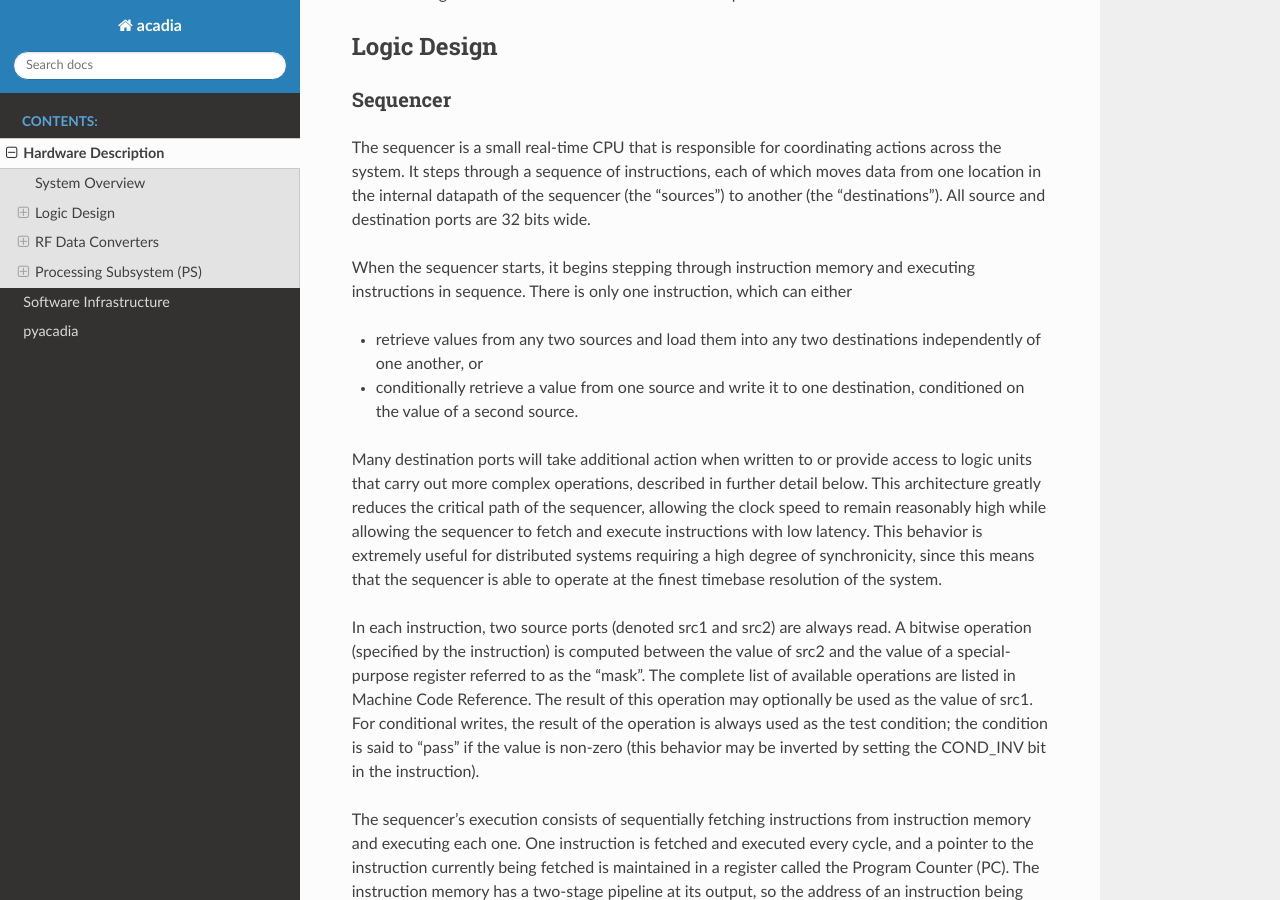
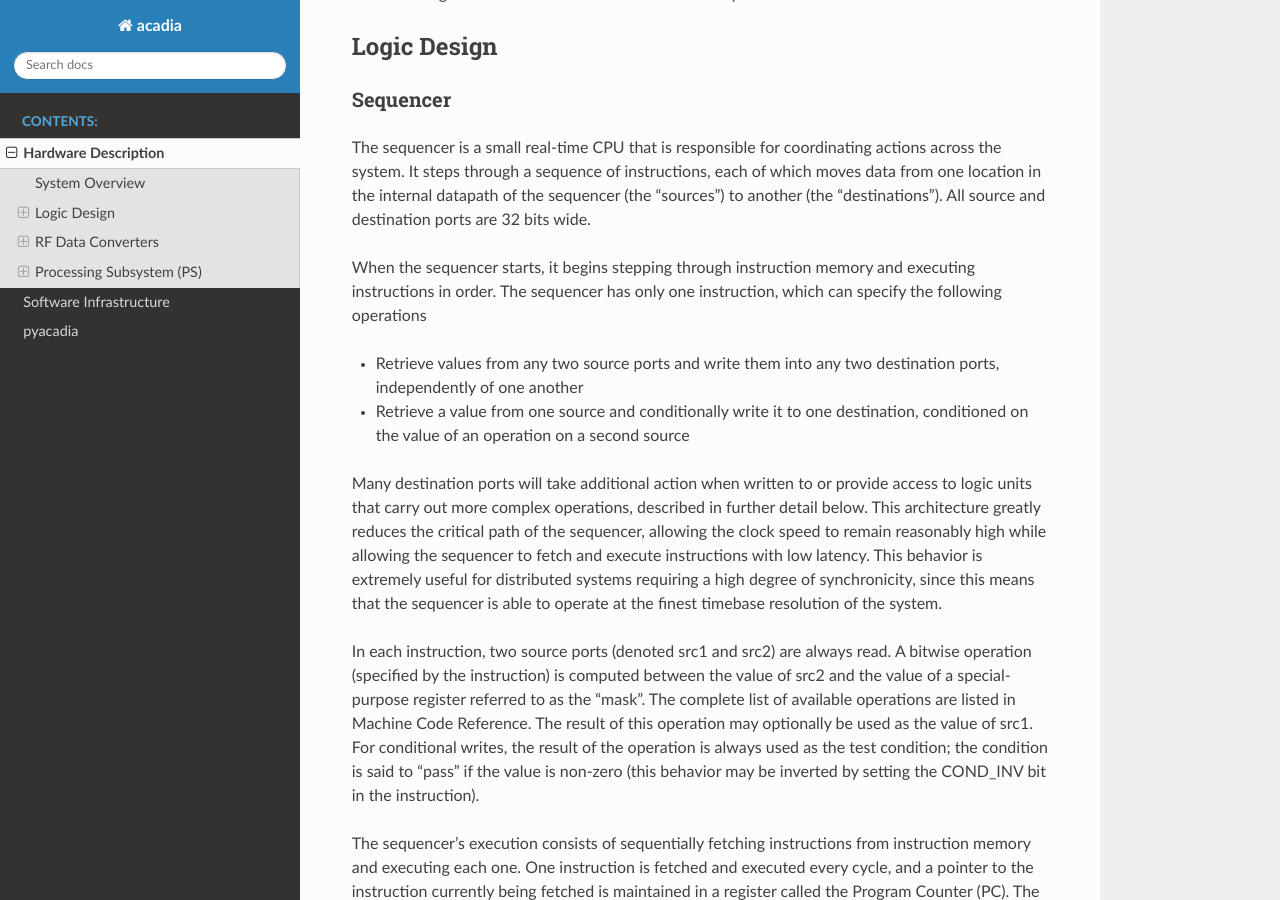
Before and after one commit to BillyKalfus/acadia, a Sphinx documentation site: the page built from docs/docs/hardware.rst, in a window 1280 px wide and 900 px high, scrolled down 474 px. Built offline with Sphinx 7.4.7 and the Read the Docs theme 3.1.0, drawn with Linux system fonts in a browser that asks for light colours.

Commit message:
More doc updates

```diff
--- a/docs/docs/hardware.rst
+++ b/docs/docs/hardware.rst
@@ -24,11 +24,11 @@ Sequencer
 
 The sequencer is a small real-time CPU that is responsible for coordinating actions across the system. It steps through a sequence of instructions, each of which moves data from one location in the internal datapath of the sequencer (the "sources") to another (the "destinations"). All source and destination ports are 32 bits wide.
 
-When the sequencer starts, it begins stepping through instruction memory and executing instructions in sequence. There is only one instruction, which can either
+When the sequencer starts, it begins stepping through instruction memory and executing instructions in order. The sequencer has only one instruction, which can specify the following operations
 
-* retrieve values from any two sources and load them into any two destinations independently of one another, or
+* Retrieve values from any two source ports and write them into any two destination ports, independently of one another
 
-* conditionally retrieve a value from one source and write it to one destination, conditioned on the value of a second source.
+* Retrieve a value from one source and conditionally write it to one destination, conditioned on the value of an operation on a second source
 
 Many destination ports will take additional action when written to or provide access to logic units that carry out more complex operations, described in further detail below. This architecture greatly reduces the critical path of the sequencer, allowing the clock speed to remain reasonably high while allowing the sequencer to fetch and execute instructions with low latency. This behavior is extremely useful for distributed systems requiring a high degree of synchronicity, since this means that the sequencer is able to operate at the finest timebase resolution of the system.
 
```
